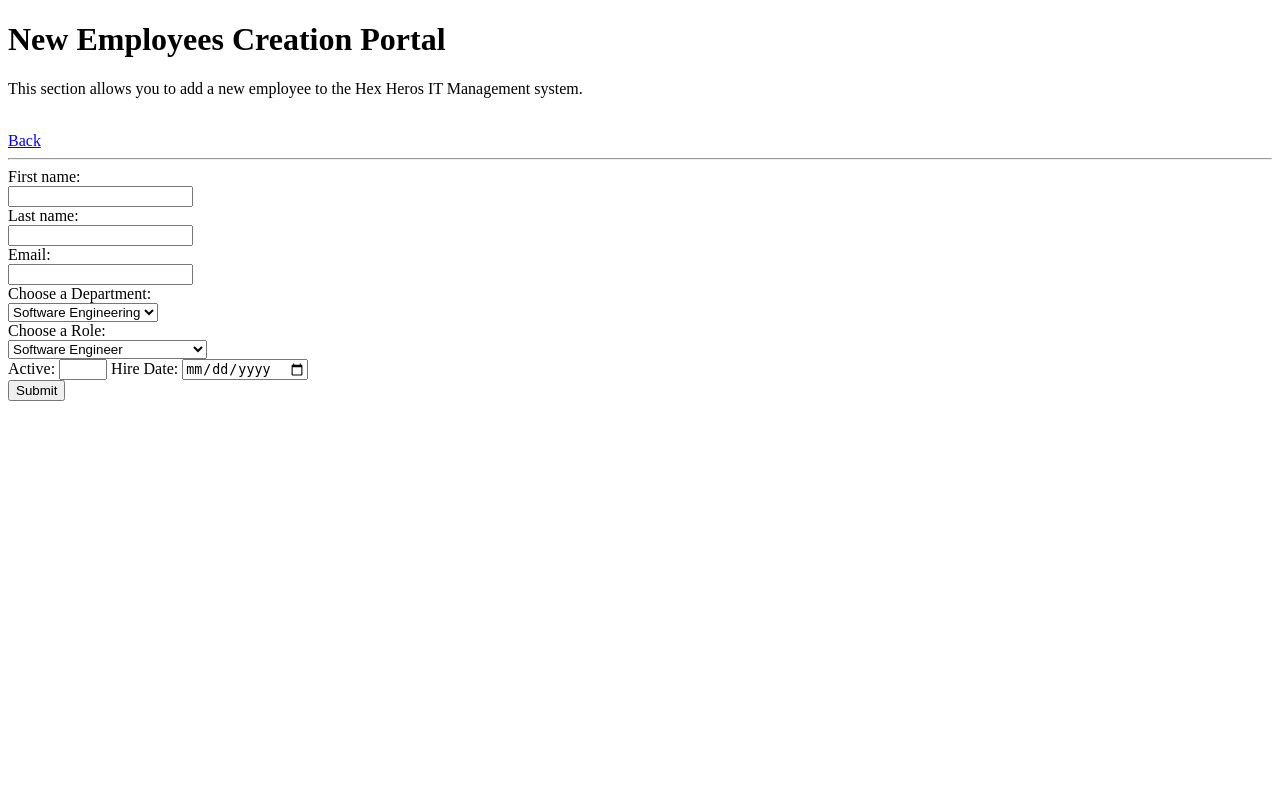
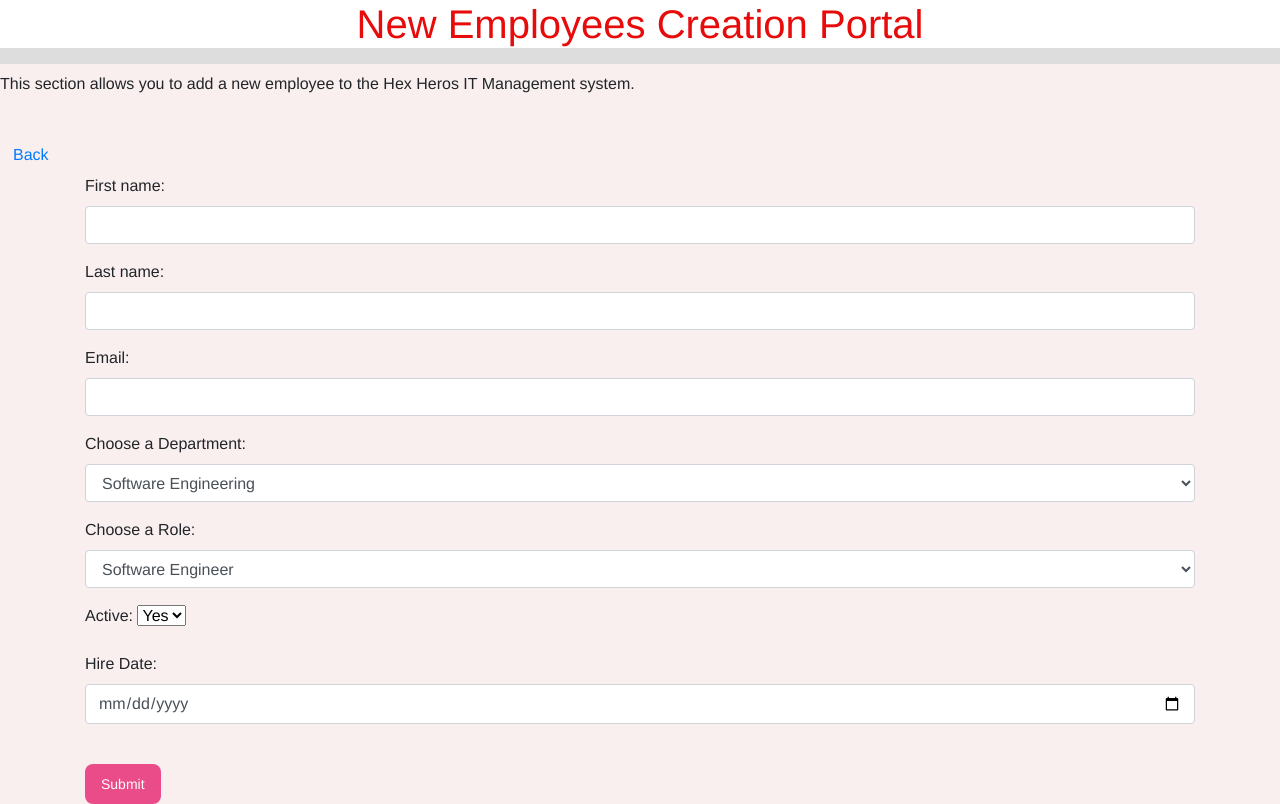
Before and after one commit to HexHeros/IT-Managment, a Flask app: page /new_employee in a window 1280 px wide. Before the commit the page ends 401 px from the top, so only its background shows below. Run offline with Flask 2, Linux system fonts and the light colour scheme; data that the repository does not hold is empty; some libraries are stand-ins or nearby versions.

Commit message:
Update new_employee.html

```diff
--- a/templates/new_employee.html
+++ b/templates/new_employee.html
@@ -1,7 +1,16 @@
+<!--
+ #   This file uses some of the css/html from this source
+ #   Date: 5/30/2023
+ #   Incorporated from:
+ #   Source URL: https://epicbootstrap.com/snippets/registration
+-->
 <!DOCTYPE html>
 <html lang="en">
 
 <head>
+    <link href="https://cdnjs.cloudflare.com/ajax/libs/simple-line-icons/2.4.1/css/simple-line-icons.min.css" rel="stylesheet">
+    <link rel="stylesheet" href="https://maxcdn.bootstrapcdn.com/bootstrap/4.0.0/css/bootstrap.min.css">
+    <link rel="stylesheet" type="text/css" href="{{ url_for('static', filename='css/style.css') }}">
     <meta charset="UTF-8">
     <meta http-equiv="X-UA-Compatible" content="IE=edge">
     <meta name="viewport" content="width=device-width, initial-scale=1.0">
@@ -9,28 +18,38 @@
 </head>
 
 <body>
+
     <h1>New Employees Creation Portal</h1>
     <p>This section allows you to add a new employee to the Hex Heros IT Management system.</p>
     <br>
-    <a href="/">Back</a>
+    <a href="/employees" button class="btn"><i class="fa fa-close"></i>Back</a>
     <br>
-    <hr>
     <!-- CRUD Ops ALL -->
+    <div class="container">
         <form action="/new_employee" method="POST">
+            <div class="form-group">
                 <label for="first_name">First name:</label><br>
-        <input type="text" id="first_name" name="first_name"><br>
+                <input type="text" class="form-control item" id="first_name" name="first_name">
+            </div>
+            <div class="form-group">
                 <label for="last_name">Last name:</label><br>
-        <input type="text" id="last_name" name="last_name"><br>
+                <input type="text" class="form-control item" id="last_name" name="last_name">
+            </div>
+            <div class="form-group">
                 <label for="email">Email:</label><br>
-        <input type="email" id="email" name="email"><br>
+                <input type="email" class="form-control item" id="email" name="email">
+            </div>
+            <div class="form-group">
                 <label for="dept_id">Choose a Department:</label><br>
-        <select id="dept_id" name="dept_id"><br>
+                <select id="dept_id" class="form-control item" name="dept_id"><br>
                     <option value="1">Software Engineering</option>
                     <option value="2">Management</option>
                     <option value="3">Data Analytics</option>
-        </select><br>
+                </select>
+            </div>
+            <div class="form-group">
                 <label for="role_id">Choose a Role:</label><br>
-        <select id="role_id" name="role_id"><br>
+                <select id="role_id" class="form-control item" name="role_id"><br>
                     <option value="0">Software Engineer</option>
                     <option value="1">Data Engineer</option>
                     <option value="2">Intern</option>
@@ -41,14 +60,22 @@
                     <option value="6">IT</option>
                     <option value="7">Assistant to General Manager</option>
                     <option value="8">General Manager</option>
-        </select><br>
-        <label for="active">Active:</label>
-        <input type="number" min="0" max="1" id="active" name="active">
+                </select>
+            </div>
+            <div class="form-group">
+                <label for="active">Active: </label>
+                <select id="active" name="active">
+                    <option value="Yes">Yes</option>
+                    <option value="No">No</option>
+                </select>
+            </div>
+            <div class="form-group">
                 <label for="hire_date">Hire Date:</label>
-        <input type="date" id="hire_date" name="hire_date"><br>
-        <input type="submit" value="Submit"><br>
+                <input type="date" class="form-control item" id="hire_date" name="hire_date"><br>
+            </div>
+            <button type="submit" class="button-1" value="Submit">Submit</button>
         </form>
-
+    </div>
 </body>
 
 </html>
```
Lines whose indentation alone changed are shown as unchanged.
